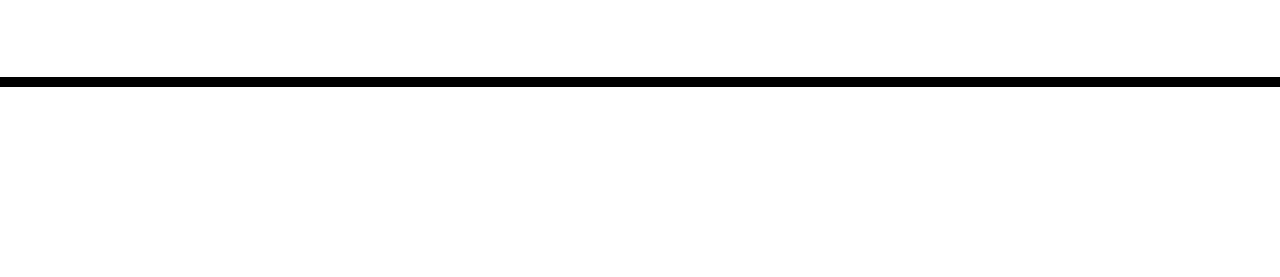
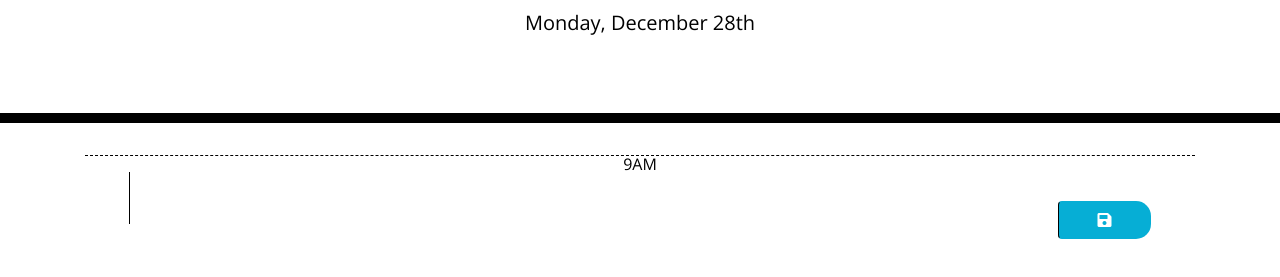
Before and after one commit to codehawkeye/day_planner, a plain HTML site: page index 2.html in a window 1280 px wide. Shown: the part 181-458 px from the top of the page. Drawn offline with nearby package versions, Linux system fonts and the light colour scheme.

Commit message:
created js tab and classes

```diff
--- a/index 2.html
+++ b/index 2.html
@@ -30,9 +30,18 @@
     </header>
     <div class="container">
       <!-- Timeblocks go here -->
+      <div id="hour-9" class="=row time-block">
+        <div class="=col-md-1 hour">
+          9AM
+        </div>
+        <textarea class="col-md-10 discription">
+        </textarea>
+        <button class="btn saveBtn col-md-1"><i class="fas fa-save"></i></button>
+      </div>
     </div>
 
-    <script src="https://cdnjs.cloudflare.com/ajax/libs/jquery/3.2.1/jquery.min.js"></script>
+    <script src="https://code.jquery.com/jquery-3.4.1.min.js"></script>
     <script src="https://cdnjs.cloudflare.com/ajax/libs/moment.js/2.24.0/moment.min.js"></script>
+    <script src="script.js"></script>
   </body>
 </html>
--- a/script.js
+++ b/script.js
@@ -0,0 +1,27 @@
+// load up the HTML first!!!!!
+$(document).ready(function () {
+// Get the date with moment
+console.log(moment().format("dddd, MMMM Do"))
+// Put date on page
+$("#currentDay").text(moment().format("dddd, MMMM Do"))
+
+// get the current hour
+    var currentHour = moment().hours();
+    console.log(currentHour)
+
+// make a forEach loop that goes over the hour blocks
+    $(".time-block").each(function () {
+
+    })
+
+    // get the value from the HTML for the current hour block
+    var blockHour = parseInt($(this).attr("id").split("-")[1]);
+
+//    check to see if currentHour is greater > or < blockHour
+// add CSS classes according to time
+    $(this).addClass("past");
+    $(this).addClass("present");
+    $(this).addClass("future");
+
+
+})
```
Also changed, not shown: Pseudocode.txt (added).
